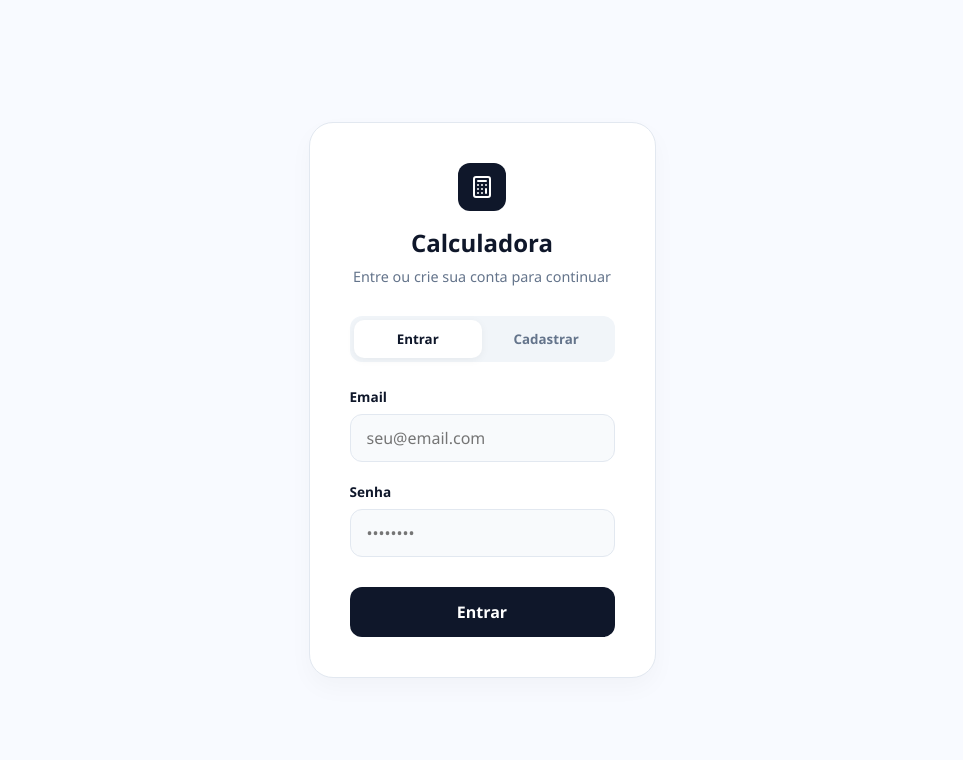
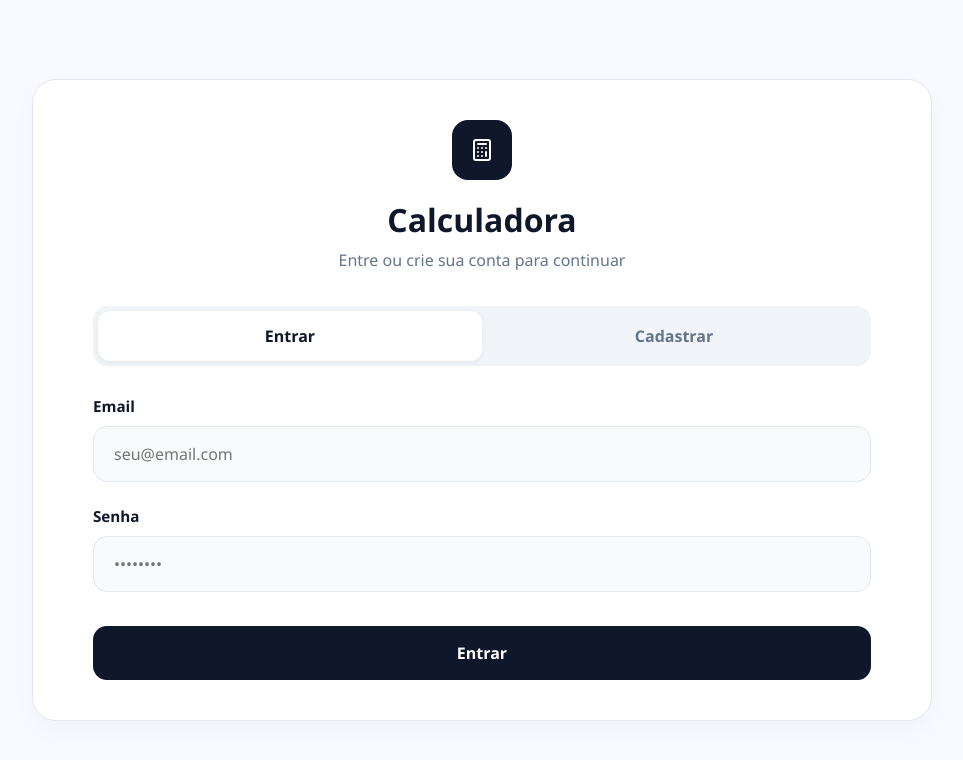
Before and after one commit to G-alberton/Calculadora, a website: page autentication.html in a window 1280 px wide. Shown: the whole page, without its empty margins (158-1121 px from the left). Drawn offline with Linux system fonts and the light colour scheme.

Commit message:
arrumando a tela de login

```diff
--- a/css/login.css
+++ b/css/login.css
@@ -1,3 +1,5 @@
+@charset "UTF-8";
+
 :root {
     --bg-color: #f8faff;
     --card-bg: #ffffff;
@@ -21,63 +23,71 @@ body {
     justify-content: center;
     align-items: center;
     min-height: 100vh;
+    padding: 20px;
 }
 
+/* painel do login */
 .auth-card {
     background: var(--card-bg);
-    width: 100%;
-    max-width: 400px;
-    padding: 40px;
+
+    width: 900px;
+
+    padding: 40px 60px;
+
     border-radius: 24px;
     box-shadow: 0 10px 25px rgba(0, 0, 0, 0.03);
     border: 1px solid var(--border-color);
 }
 
+/* header */
 .auth-header {
     text-align: center;
-    margin-bottom: 30px;
+    margin-bottom: 35px;
 }
 
 .icon-circle {
     background: var(--accent-color);
-    width: 48px;
-    height: 48px;
-    border-radius: 12px;
+    width: 60px;
+    height: 60px;
+    border-radius: 16px;
+
     display: flex;
     align-items: center;
     justify-content: center;
-    margin: 0 auto 15px;
+
+    margin: 0 auto 18px;
 }
 
 .auth-header h2 {
     color: var(--text-main);
-    font-size: 1.5rem;
+    font-size: 2rem;
     margin-bottom: 8px;
 }
 
 .auth-header p {
     color: var(--text-muted);
-    font-size: 0.9rem;
+    font-size: 1rem;
 }
 
-/* Abas */
+/* as aba  */
 .tab-selector {
     background: #f1f5f9;
     display: flex;
-    padding: 4px;
-    border-radius: 12px;
-    margin-bottom: 25px;
+    padding: 5px;
+    border-radius: 14px;
+    margin-bottom: 30px;
 }
 
 .tab-btn {
     flex: 1;
-    padding: 10px;
+    padding: 14px;
     border: none;
-    border-radius: 10px;
+    border-radius: 12px;
     cursor: pointer;
     background: transparent;
     color: var(--text-muted);
     font-weight: 600;
+    font-size: 1rem;
     transition: 0.2s;
 }
 
@@ -87,26 +97,30 @@ body {
     box-shadow: 0 2px 8px rgba(0,0,0,0.05);
 }
 
-/* Inputs */
+/* os input */
 .input-group {
-    margin-bottom: 20px;
+    margin-bottom: 24px;
 }
 
 .input-group label {
     display: block;
-    font-size: 0.85rem;
+    font-size: 0.95rem;
     font-weight: 700;
-    margin-bottom: 8px;
+    margin-bottom: 10px;
     color: var(--text-main);
 }
 
 .input-group input {
     width: 100%;
-    padding: 12px 16px;
-    border-radius: 12px;
+    padding: 16px 20px;
+
+    border-radius: 14px;
     border: 1px solid var(--border-color);
+
     background: var(--input-bg);
+
     font-size: 1rem;
+
     outline: none;
     transition: 0.2s;
 }
@@ -114,28 +128,42 @@ body {
 .input-group input:focus {
     border-color: var(--accent-color);
     background: white;
+    box-shadow: 0 0 0 4px rgba(15, 23, 42, 0.05);
 }
 
-/* Botão Principal */
+/* botão */
 .submit-btn {
     width: 100%;
-    padding: 14px;
+    padding: 16px;
+
     border: none;
-    border-radius: 12px;
+    border-radius: 14px;
+
     background: var(--accent-color);
     color: white;
+
     font-size: 1rem;
     font-weight: 600;
+
     cursor: pointer;
     transition: 0.2s;
+
     margin-top: 10px;
 }
 
 .submit-btn:hover {
-    opacity: 0.9;
+    opacity: 0.95;
     transform: translateY(-1px);
 }
 
 .submit-btn:active {
     transform: translateY(0);
 }
+
+/* responsivo */
+@media (max-width: 950px) {
+    .auth-card {
+        width: 100%;
+        padding: 30px;
+    }
+}
```
